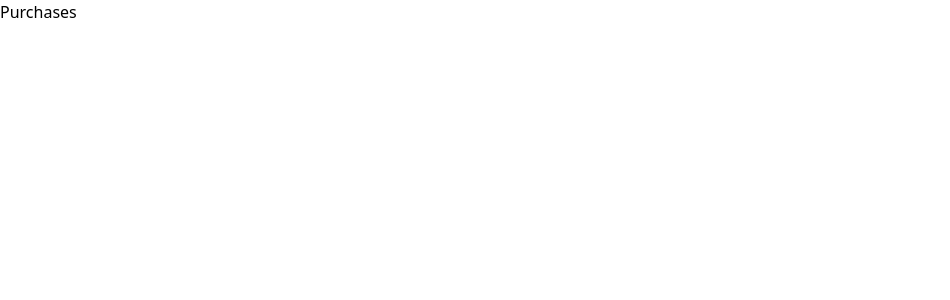
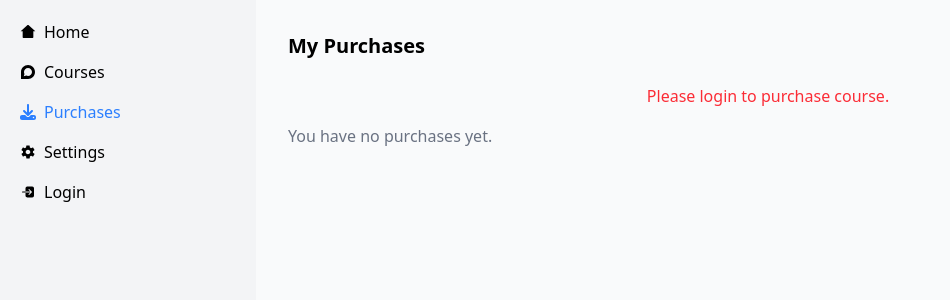
Before and after one commit to MDSALMAN-7/CourseAcademy, a React (Vite) app in the folder frontend/: page /purchases in a window 1280 px wide. Shown: the top 300 px of the page, without its empty margins (0-950 px from the left). Built offline with nearby package versions, Linux system fonts and the light colour scheme; the HTML template or start-up script is replaced by a standard one.

Commit message:
adding functionality buying courses and showing your purchase list

```diff
--- a/frontend/src/components/Buy.jsx
+++ b/frontend/src/components/Buy.jsx
@@ -13,6 +13,7 @@
     const user = JSON.parse(localStorage.getItem('user') || "{}"); // receiving token here
     const token = user?.token; // taking token from user
      console.log(user)
+
     const handlePurchases = async () =>{
         if(!token){
             toast.error("Please login to purchase course.");
@@ -36,12 +37,13 @@
             setLoading(false);
             if(error.response?.status===400){
                 toast.error(`You have already purchased this course`);
+                navigate("/purchases");
             }
             else{
                 toast.error(error?.response?.data?.errors);   // ?-> it using for if any error will not work then it safe to crashed our website
             }
         }
-    }
+    };
   return (
     <div className='flex h-screen justify-center items-center'>
         <button className='bg-blue-500 py-2 px-4 hover:bg-blue-800 text-white duration-300 rounded-md' onClick={handlePurchases} disabled={loading}>Buy now</button>
--- a/frontend/src/components/Purchases.jsx
+++ b/frontend/src/components/Purchases.jsx
@@ -1,13 +1,192 @@
-// Here we will show you the hue course that costamer purchased
+// Here we will show you the h course that costamer purchased
 
-import React from 'react'
+import axios from "axios";
+import React, { useEffect, useState } from "react";
+import { FaDiscourse, FaDownload } from "react-icons/fa6";
+import { HiMenu, HiX } from "react-icons/hi";
+import { IoMdSettings } from "react-icons/io";
+import { IoLogIn, IoLogOut } from "react-icons/io5";
+import { RiHome2Fill } from "react-icons/ri";
+import { Link } from "react-router-dom";
 
 const Purchases = () => {
-  return (
-    <div>
-      Purchases
+  const [purchases, setPurchases] = useState([]);
+  const [isLoggedIn, setIsLoggedIn] = useState(false);
+  const [errorMessage, setErrorMassage] = useState(true);
+  const [isSidebarOpen, setIsSidebarOpen] = useState(false); // State to toggle sidebar
+
+  console.log("purchases: ", purchases);
+
+  // Check token
+  useEffect(() => {
+    const token = localStorage.getItem("user");
+    if (token) {
+      setIsLoggedIn(true);
+    } else {
+      setIsLoggedIn(false);
+    }
+  }, []);
+
+  // Fetch courses
+  useEffect(() => {
+
+    const user = JSON.parse(localStorage.getItem("user"));
+    const token = user?.token;
+
+     const fetchPurchases = async () =>{
+        if(!token){
+            setErrorMassage("Please login to purchase course.");
+            return;
+        }
+
+        try {
+            const response = await axios.get("http://localhost:5001/api/v1/user/purchases",{
+                headers:{
+                    Authorization:`Bearer ${token}`
+                },
+                withCredentials:true,
+            });
+            setPurchases(response.data.courseData)
+        } catch (error) {
+           setErrorMassage( "Faild to fetch purchases data");
+        }
+    };
+    fetchPurchases();
+  }, []);
+
+  // Logout
+  const handleLogout = async () => {
+    try {
+      const response = await axios.get(
+        "http://localhost:5001/api/v1/user/logout",
+        {
+          withCredentials: true,
+        }
+      );
+      toast.success(response.data.message);
+      localStorage.removeItem("user");
+      setIsLoggedIn(false);
+    } catch (error) {
+      console.log("Error in logging out ", error);
+      toast.error(error.response.data.errors || "Error in logging out");
+    }
+  };
+
+  // Toggle sidebar visibility
+  const toggleSidebar = () => {
+    setIsSidebarOpen(!isSidebarOpen);
+  };
+
+  return(
+     <div className="flex h-screen">
+      {/* Sidebar */}
+      <div
+        className={`fixed inset-y-0 left-0 bg-gray-100 p-5 transform ${
+          isSidebarOpen ? "translate-x-0" : "-translate-x-full"
+        } md:translate-x-0 transition-transform duration-300 ease-in-out w-64 z-50`}
+      >
+        <nav>
+          <ul className="mt-16 md:mt-0">
+            <li className="mb-4">
+              <Link to="/" className="flex items-center">
+                <RiHome2Fill className="mr-2" /> Home
+              </Link>
+            </li>
+            <li className="mb-4">
+              <Link to="/courses" className="flex items-center">
+                <FaDiscourse className="mr-2" /> Courses
+              </Link>
+            </li>
+            <li className="mb-4">
+              <a href="#" className="flex items-center text-blue-500">
+                <FaDownload className="mr-2" /> Purchases
+              </a>
+            </li>
+            <li className="mb-4">
+              <Link to="/settings" className="flex items-center">
+                <IoMdSettings className="mr-2" /> Settings
+              </Link>
+            </li>
+            <li>
+              {isLoggedIn ? (
+                <button onClick={handleLogout} className="flex items-center">
+                  <IoLogOut className="mr-2" /> Logout
+                </button>
+              ) : (
+                <Link to="/login" className="flex items-center">
+                  <IoLogIn className="mr-2" /> Login
+                </Link>
+              )}
+            </li>
+          </ul>
+        </nav>
+      </div>
+
+      {/* Sidebar Toggle Button (Mobile) */}
+      <button
+        className="fixed top-4 left-4 z-50 md:hidden bg-blue-600 text-white p-2 rounded-lg"
+        onClick={toggleSidebar}
+      >
+        {isSidebarOpen ? (
+          <HiX className="text-2xl" />
+        ) : (
+          <HiMenu className="text-2xl" />
+        )}
+      </button>
+
+      {/* Main Content */}
+      <div
+        className={`flex-1 p-8 bg-gray-50 transition-all duration-300 ${
+          isSidebarOpen ? "ml-64" : "ml-0"
+        } md:ml-64`}
+      >
+        <h2 className="text-xl font-semibold mt-6 md:mt-0 mb-6">
+          My Purchases
+        </h2>
+
+        {/* Error message */}
+        {errorMessage && (
+          <div className="text-red-500 text-center mb-4">{errorMessage}</div>
+        )}
+
+        {/* Render purchases */}
+        {purchases.length > 0 ? (
+          <div className="grid grid-cols-1 sm:grid-cols-2 md:grid-cols-3 lg:grid-cols-4 gap-6">
+            {purchases.map((purchase, index) => (
+              <div
+                key={index}
+                className="bg-white rounded-lg shadow-md p-6 mb-6"
+              >
+                <div className="flex flex-col items-center space-y-4">
+                  {/* Course Image */}
+                  <img
+                    className="rounded-lg w-full h-48 object-cover"
+                    src={
+                      purchase.image?.url || "https://via.placeholder.com/200"
+                    }
+                    alt={purchase.title}
+                  />
+                  <div className="text-center">
+                    <h3 className="text-lg font-bold">{purchase.title}</h3>
+                    <p className="text-gray-500">
+                      {purchase.description.length > 100
+                        ? `${purchase.description.slice(0, 100)}...`
+                        : purchase.description}
+                    </p>
+                    <span className="text-green-700 font-semibold text-sm">
+                      ${purchase.price} only
+                    </span>
+                  </div>
+                </div>
+              </div>
+            ))}
+          </div>
+        ) : (
+          <p className="text-gray-500">You have no purchases yet.</p>
+        )}
+      </div>
     </div>
-  )
-}
+  );
+};
 
-export default Purchases
+export default Purchases;
```
